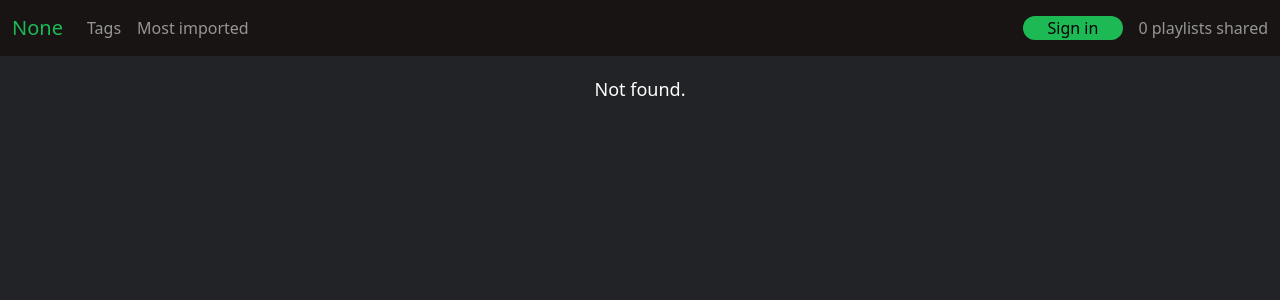
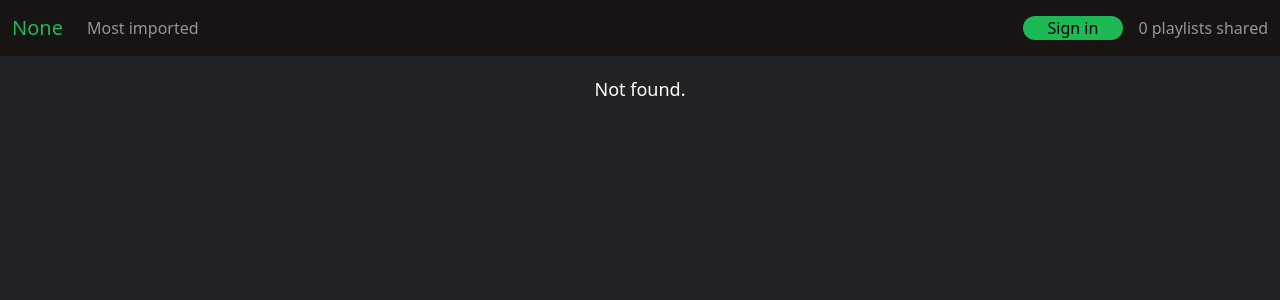
Before and after one commit to behnambm/spotify, a Flask app: page / in a window 1280 px wide. Shown: the top 300 px of the page. Run offline with Flask 2, Linux system fonts and the light colour scheme; data that the repository does not hold is empty; some libraries are stand-ins or nearby versions.

Commit message:
remove tag from navbar

```diff
--- a/app/templates/base.html
+++ b/app/templates/base.html
@@ -24,13 +24,6 @@
         </button>
         <div class="collapse navbar-collapse" id="navbarText">
             <ul class="navbar-nav me-auto mb-2 mb-lg-0">
-                <li class="nav-item">
-                {% if active == 'tags' %}
-                    <a class="nav-link active" href="#">Tags</a>
-                {% else %}
-                    <a class="nav-link" href="#">Tags</a>
-                {% endif %}
-                </li>
 
                 <li class="nav-item">
                 {% if active == 'most-imported' %}
```
